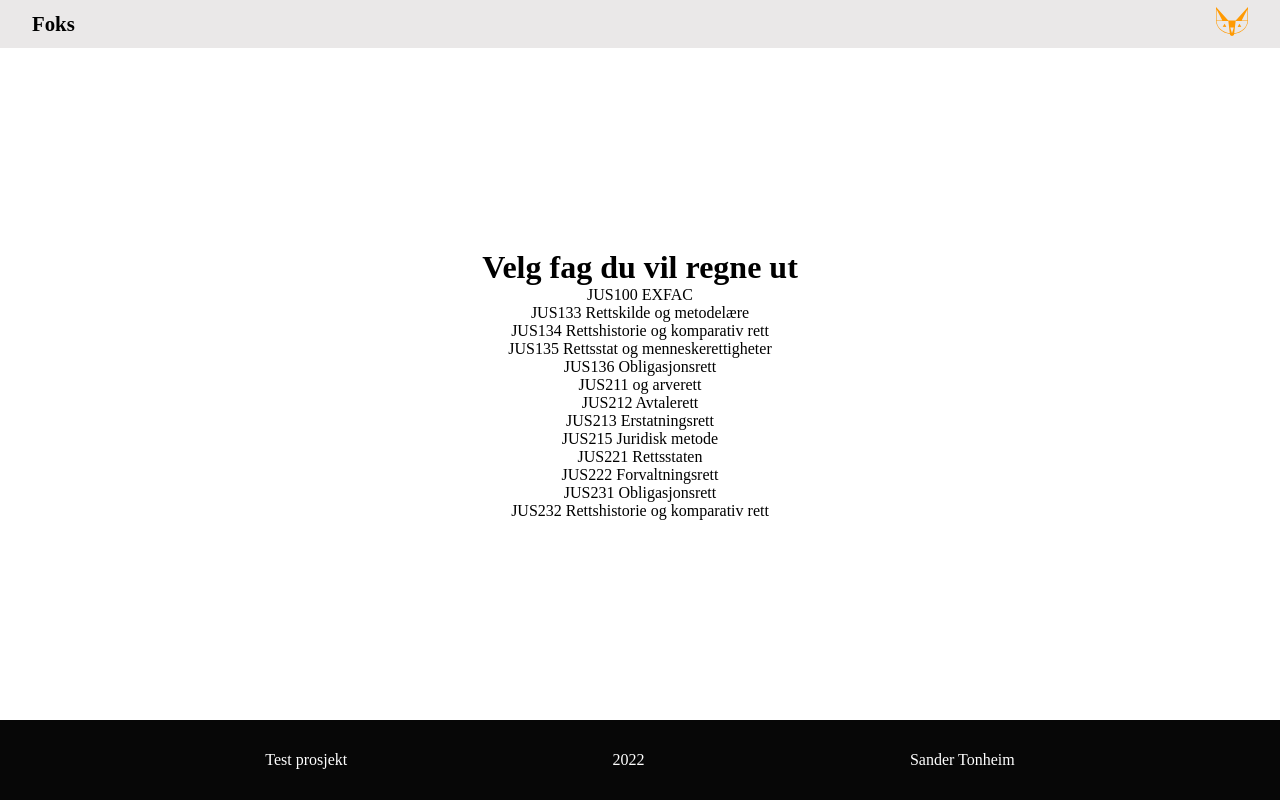
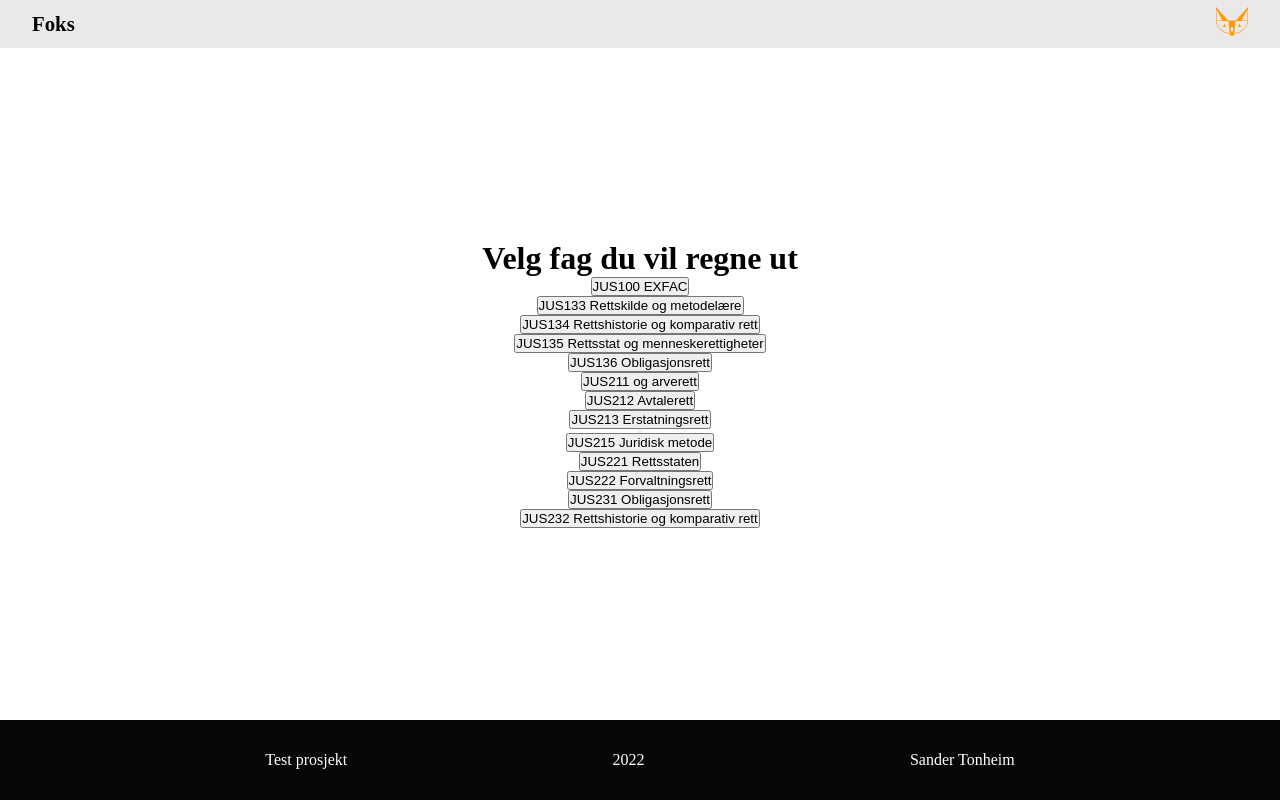
Before and after one commit to janwag/oppmote, a Next.js app: page /velgfag in a window 1280 px wide. Built offline with nearby package versions, Linux system fonts and the light colour scheme.

Commit message:
added key prop

```diff
--- a/components/fagliste.js
+++ b/components/fagliste.js
@@ -3,10 +3,12 @@ import s from '../styles/fagliste.module.css'
 import data from '../data.json'
 export default function FagListe() {
 	return data.map((item) => {
-		const name = item.name
 		return (
-			<Link href={'/velgfag/' + `${name}`.toLowerCase().replace(/\s+/g, '-')}>
-				<p>{item.name}</p>
+			<Link
+				key={item.id}
+				href={'/velgfag/' + item.id.toString()}
+			>
+				<button>{item.name}</button>
 			</Link>
 		)
 	})
```
